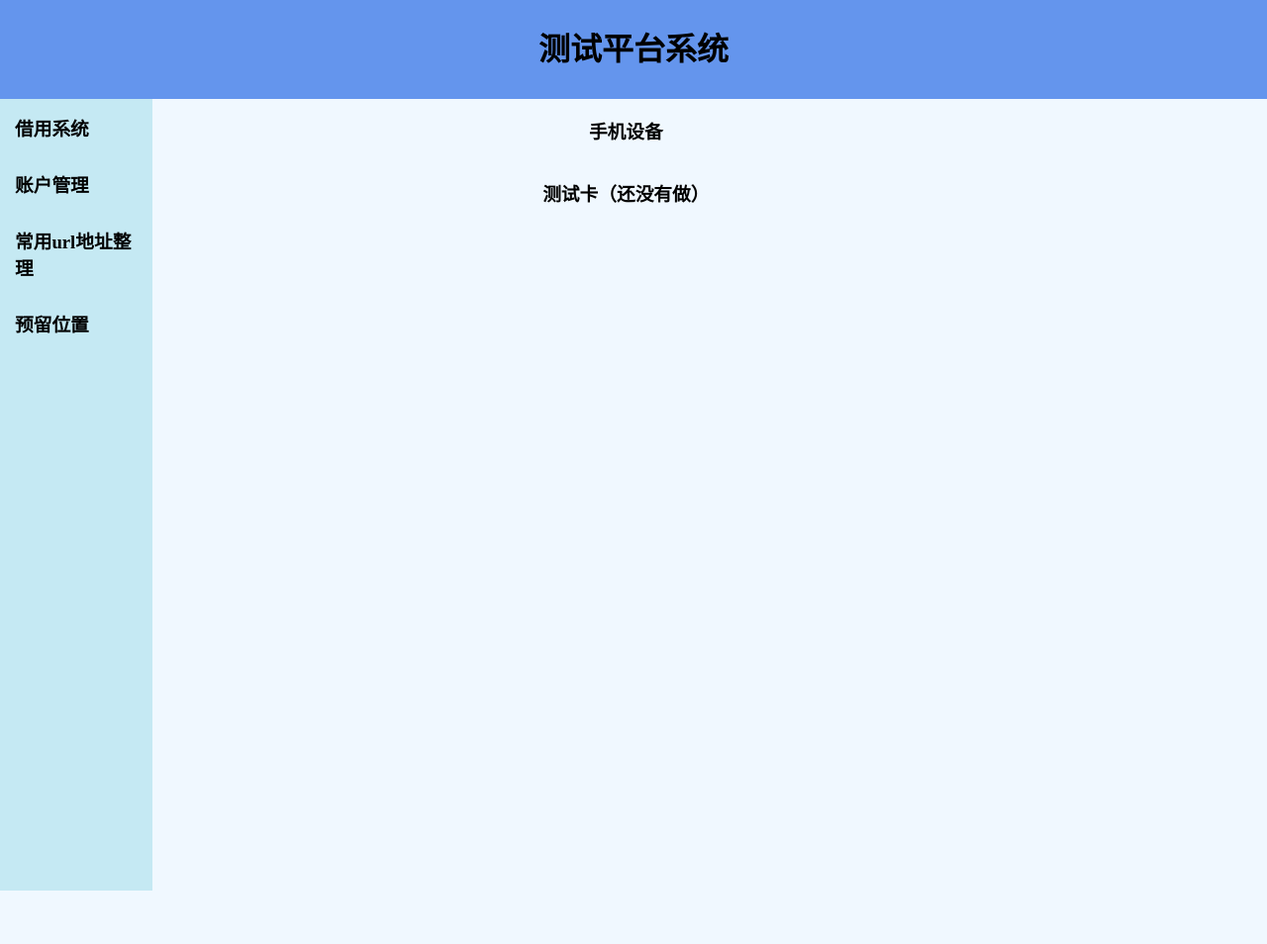
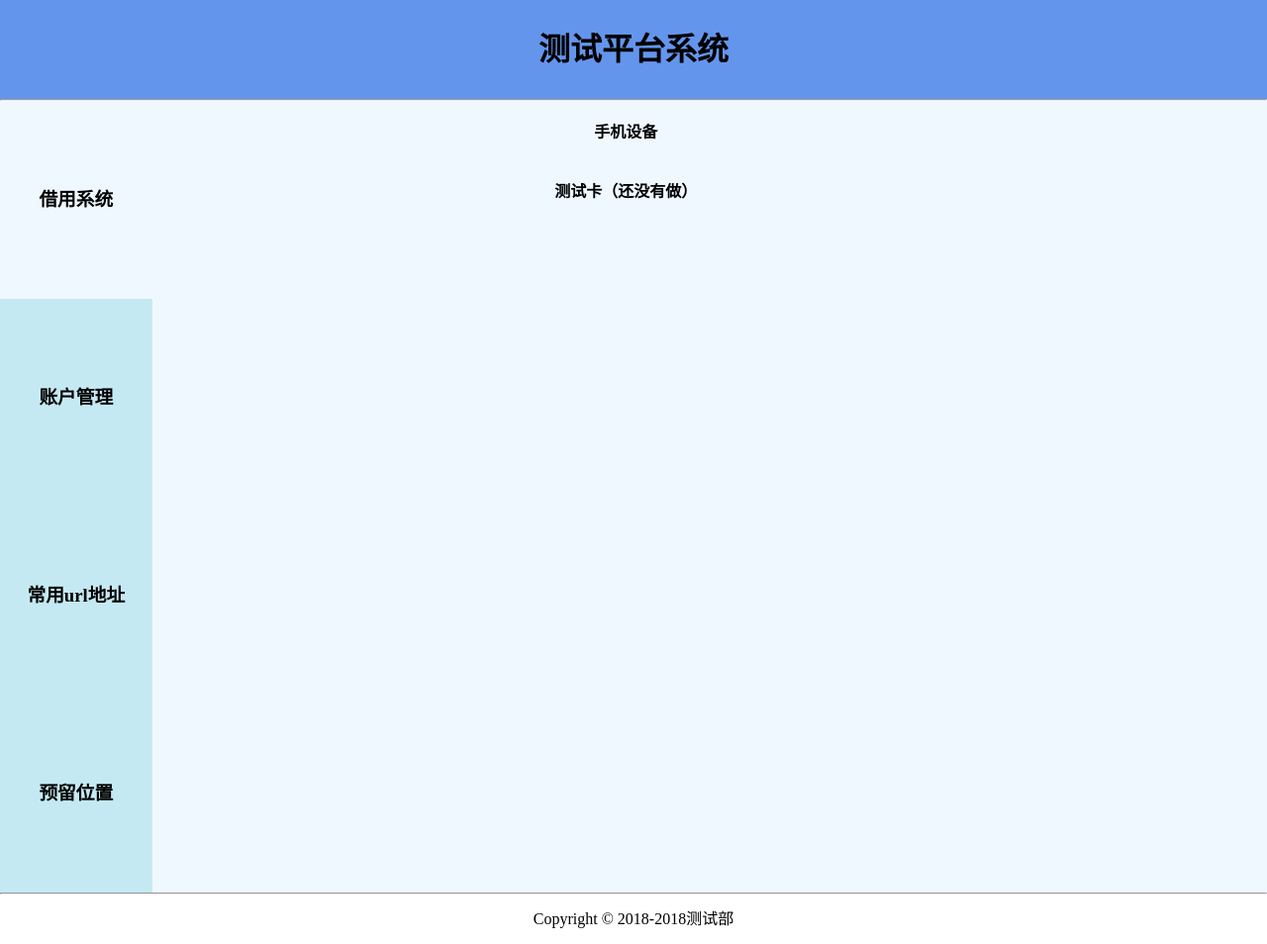
Before and after one commit to dragonlzl/platform, a Django app: page /index/ in a window 1280 px wide. Shown: the whole page at 99% size. Before the commit the page ends 900 px from the top, so only its background shows below. Run offline with Django 3.2, Linux system fonts and the light colour scheme.

Commit message:
页面布局修改

```diff
--- a/templates/index.html
+++ b/templates/index.html
@@ -7,16 +7,19 @@
 		function setTab(m,n){
 			var tli=document.getElementById("leftmenu"+m).getElementsByTagName("li");
 			var mli=document.getElementById("mcont"+m).getElementsByTagName("ul");
+			var dli=document.getElementById("leftmenu"+m).getElementsByTagName("div");
 			for(i=0;i<tli.length;i++){
 				tli[i].className=i==n?"hover":"";
 				mli[i].style.display=i==n?"block":"none";
+				dli[i].id=i==n?"click_botten":"click_botten0";
 			}
 		}
 	</script>
 	<style type="text/css">
-        a:hover,a:visited{
+		a:hover,a:visited{
             color:#000000;
         }
+
         a{
 			text-decoration: none;
 		    }
@@ -29,8 +32,11 @@
 			float:left;
 		    }
 		.aa li{
-			padding:15px;
+			height: 200px;
+			line-height: 200px;
+			text-align:center;
 			cursor:pointer;
+            list-style-type:none;
 		    }
 		.bb{
 			width:85%;
@@ -41,6 +47,7 @@
             width:100%;
             height:900px;
             background-color: aliceblue;
+            margin: auto;
             }
 
         #heading{
@@ -62,22 +69,47 @@
             background-color: aliceblue;
             float: right;
         }
+		#click_botten{
+            width: 100%;
+            height: 200px;
+            background-color: aliceblue;
+        }
+		#click_botten0{
+            width: 100%;
+            height: 200px;
+            background-color: #C5E9F3;
+        }
+		#floor{
+            /*删除浮动，不然会被其他的浮动给遮住*/
+            height: 50px;
+			background-color: aliceblue;
+			line-height: 50px;
+        }
 
 	</style>
 	</head>
 
-<body link="#000000" visited="#000000">
+<body link="#000000">
 	<div id="global">
 		<div id="heading">
 			<a href="/index"><h1 style="text-align:center;">测试平台系统</h1></a>
         </div>
+		<hr />
         <div id="content_menu">
             <div class="aa">
                 <ul id="leftmenu0">
-                    <li class="hover" onclick="setTab(0,0)"><h3>借用系统</h3></li>
-                    <li onclick="setTab(0,1)"><h3>账户管理</h3></li>
-                    <li onclick="setTab(0,2)"><h3>常用url地址整理</h3></li>
-                    <li onclick="setTab(0,3)"><h3>预留位置</h3></li>
+					<div id="click_botten">
+						<li class="hover" onclick="setTab(0,0)"><h3>借用系统</h3></li>
+					</div>
+					<div id="demo">
+						<li onclick="setTab(0,1)"><h3>账户管理</h3></li>
+					</div>
+					<div id="demo">
+						<li onclick="setTab(0,2)"><h3>常用url地址</h3></li>
+					</div>
+					<div id="demo">
+						<li onclick="setTab(0,3)"><h3>预留位置</h3></li>
+					</div>
                 </ul>
             </div>
         </div>
@@ -86,12 +118,12 @@
 			<div id="mcont0" class="bb">
 				<ul class="block" style="display: block">
                     <br/>
-					<a href = "http://192.168.20.237:8000/phone" target="_blank"><h3>手机设备</h3></a><br/><br/>
-					<a href = "http://192.168.20.237:8000/404" target="_blank"><h3>测试卡（还没有做）</h3></a><br/><br/>
+					<a href = "http://192.168.20.237:8000/phone" target="_blank"><h4>手机设备</h4></a><br/><br/>
+					<a href = "http://192.168.20.237:8000/404" target="_blank"><h4>测试卡（还没有做）</h4></a><br/><br/>
 				</ul>
 				<ul class="block" style="display: none">
                     <br/>
-					<a href = "http://192.168.20.237:8000/account" target="_blank"><h3>帐号系统（还没有做）<h3></a><br/><br/>
+					<a href = "http://192.168.20.237:8000/account" target="_blank"><h4>帐号系统（还没有做）<h4></a><br/><br/>
 				</ul>
 				<ul class="block" style="display: none">
 					<br />
@@ -101,16 +133,13 @@
 					</tr>
 						<tbody>
 							<tr>
-								<td style=" text-align:center;" height="50"><a href = "https://shimo.im/sheet/9JirDUn1pPI1gnGj" target="_blank">每日工作</a></td>
+								<td style=" text-align:center;" height="50"><a href = "https://shimo.im/sheet/9JirDUn1pPI1gnGj" target="_blank">每日日报</a></td>
 							</tr>
 							<tr>
 								<td style=" text-align:center;" height="50"><a href = "https://shimo.im/sheet/hSHtVdNu6Acl8bIK" target="_blank">手机清单</a></td>
 							</tr>
 							<tr>
 								<td style=" text-align:center;" height="50"><a href = "https://shimo.im/sheet/RYJjUIDIQv8z9WlJ" target="_blank">sim清单</a></td>
-							</tr>
-                            <tr>
-								<td style=" text-align:center;" height="50"><a href = "https://shimo.im/folder/E1abFT5WL9Q6tPg8" target="_blank">石墨文档</a></td>
 							</tr>
 						</tbody>
 					</table>
@@ -129,11 +158,14 @@
 					</table>
 				</ul>
 				<ul class="block" style="display: none">
-                    <br/>
+                    <br />
 					<a href = "http://192.168.20.237:8000/404" target="_blank"><h3>敬请期待</h3></a><br/><br/>
 				</ul>
 			</div>
 		</div>
-	</div>
+		<div id="floor">
+			<hr />
+			<p style="text-align:center;">Copyright © 2018-2018测试部</p>
+		</div>
 </body>
 </html>
```
Also changed, not shown: templates/phone.html (+10 -1 lines).
